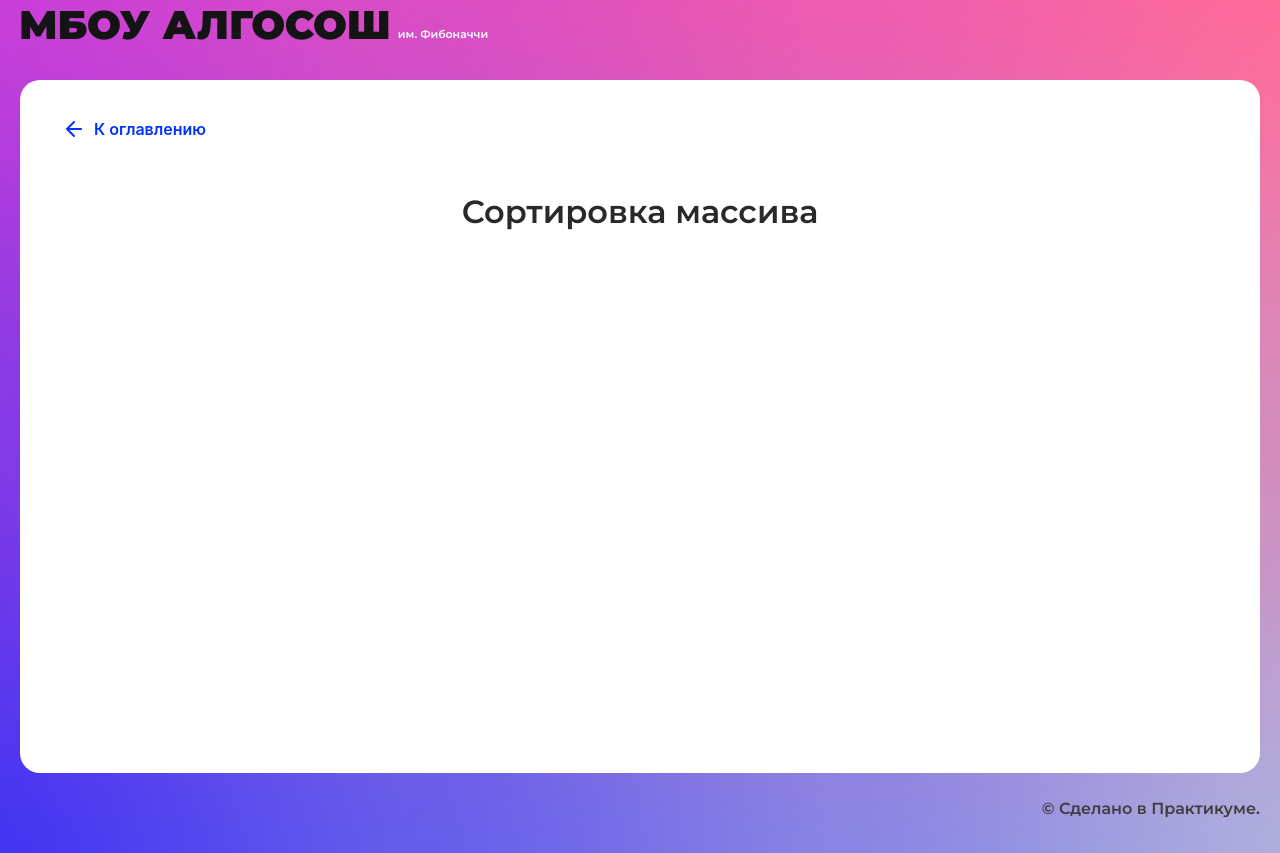
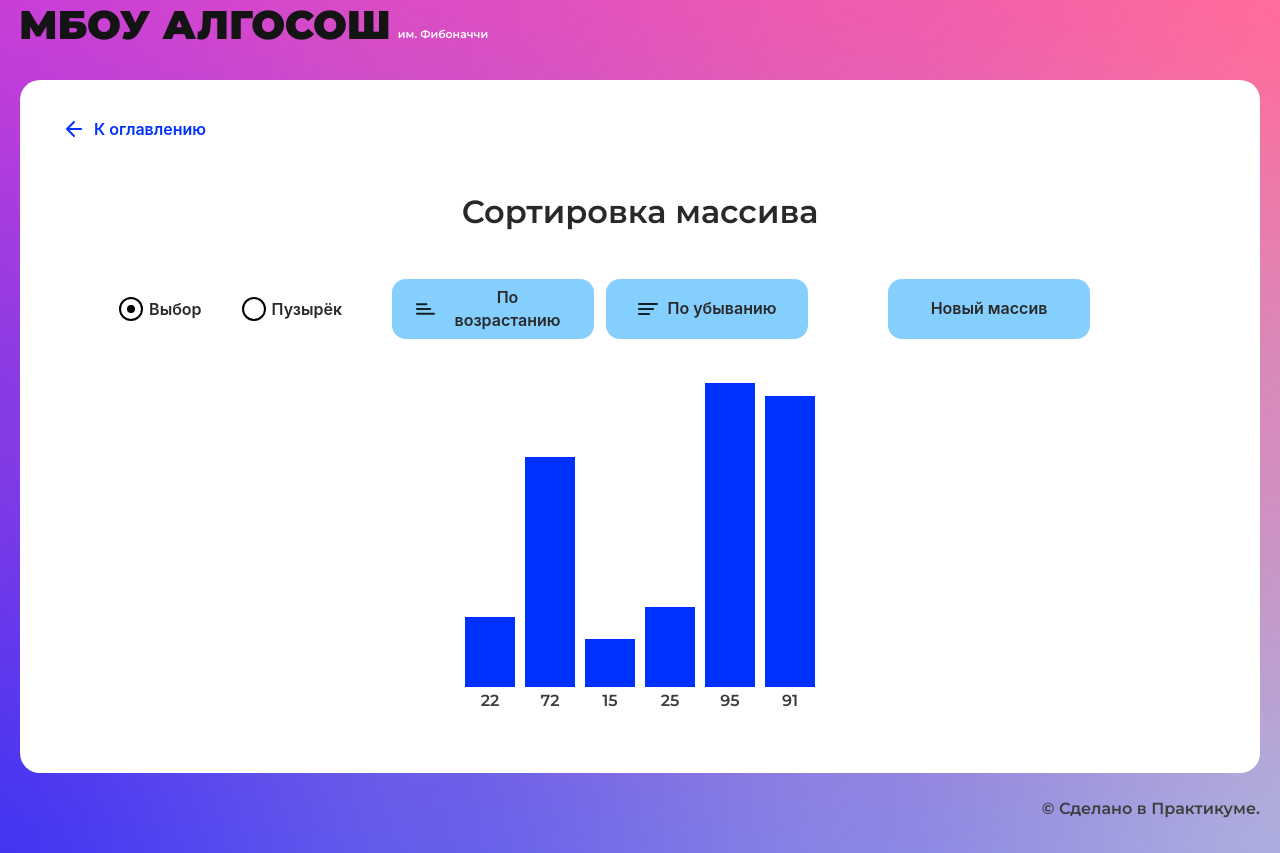
Before and after one commit to vasaykh2/algososh, a React (Create React App) app: page /sorting in a window 1280 px wide. Built offline with nearby package versions, Linux system fonts and the light colour scheme.

Commit message:
feat: добавить SortingPage

```diff
--- /dev/null
+++ b/src/components/sorting-page/sorting-page.module.css
@@ -0,0 +1,42 @@
+.wrapper {
+  display: grid;
+  grid-template-areas:
+    'radio direction generate'
+    'algorithm algorithm algorithm';
+  grid-template-columns: repeat(3, 1fr);
+  justify-content: center;
+}
+
+.radioButtons {
+  display: flex;
+  align-items: center;
+  gap: 40px;
+  margin-right: 50px;
+  grid-area: radio;
+  justify-self: right;
+}
+
+.directionButtons {
+  display: flex;
+  gap: 12px;
+  margin-right: 80px;
+  grid-area: direction;
+}
+
+.button {
+  width: 202px;
+}
+
+.generateButton {
+  grid-area: generate;
+  justify-self: left;
+}
+
+.algorithm {
+  display: flex;
+  justify-content: center;
+  align-items: flex-end;
+  gap: 10px;
+  grid-area: algorithm;
+  height: 370px;
+}
--- a/src/components/sorting-page/sorting-page.tsx
+++ b/src/components/sorting-page/sorting-page.tsx
@@ -1,10 +1,93 @@
-import React from "react";
-import { SolutionLayout } from "../ui/solution-layout/solution-layout";
+import React, { useEffect, useState } from 'react';
+
+import { SolutionLayout } from '../ui/solution-layout/solution-layout';
+import { RadioInput } from '../ui/radio-input/radio-input';
+import { Button } from '../ui/button/button';
+import { Column } from '../ui/column/column';
+
+import { generateArray, sortBubble, sortSelection } from './utils';
+import { randomArrayOptions } from '../../constants/random-array';
+import { SHORT_DELAY_IN_MS } from '../../constants/delays';
+
+import { Sorting, TBarElement } from '../../types/sorting';
+import { Direction } from '../../types/direction';
+
+import styles from './sorting-page.module.css';
 
 export const SortingPage: React.FC = () => {
+  const [sorting, setSortingWay] = useState<Sorting>(Sorting.Selection);
+  const [array, setArray] = useState<TBarElement[]>([]);
+  const [isRunning, setIsRunning] = useState(false);
+  const [direction, setDirection] = useState<Direction | null>(null);
+
+  useEffect(() => {
+    setArray(generateArray(randomArrayOptions));
+  }, []);
+
+  const visualizeAlgorithm = async (direction: Direction) => {
+    setIsRunning(true);
+    setDirection(direction);
+    sorting === Sorting.Selection
+      ? await sortSelection(array, direction, setArray, SHORT_DELAY_IN_MS)
+      : await sortBubble(array, direction, setArray, SHORT_DELAY_IN_MS);
+    setIsRunning(false);
+    setDirection(null);
+  };
+
   return (
     <SolutionLayout title="Сортировка массива">
-
+      <div className={styles.wrapper}>
+        <div className={styles.radioButtons}>
+          <RadioInput
+            name="sorting"
+            label="Выбор"
+            checked={sorting === 'selection'}
+            onChange={() => setSortingWay(Sorting.Selection)}
+            disabled={isRunning}
+          />
+          <RadioInput
+            name="sorting"
+            label="Пузырёк"
+            checked={sorting === 'bubble'}
+            onChange={() => setSortingWay(Sorting.Bubble)}
+            disabled={isRunning}
+          />
+        </div>
+        <div className={styles.directionButtons}>
+          <Button
+            text="По возрастанию"
+            sorting={Direction.Ascending}
+            extraClass={styles.button}
+            onClick={() => visualizeAlgorithm(Direction.Ascending)}
+            disabled={isRunning}
+            isLoader={direction === Direction.Ascending}
+          />
+          <Button
+            text="По убыванию"
+            sorting={Direction.Descending}
+            extraClass={styles.button}
+            onClick={() => visualizeAlgorithm(Direction.Descending)}
+            disabled={isRunning}
+            isLoader={direction === Direction.Descending}
+          />
+        </div>
+        <Button
+          text="Новый массив"
+          extraClass={`${styles.button} ${styles.generateButton}`}
+          onClick={() => setArray(generateArray(randomArrayOptions))}
+          disabled={isRunning}
+        />
+        <div className={styles.algorithm}>
+          {array.length > 0 &&
+            array.map((element) => (
+              <Column
+                index={element.number}
+                key={element.id}
+                state={element.state}
+              />
+            ))}
+        </div>
+      </div>
     </SolutionLayout>
   );
 };
--- /dev/null
+++ b/src/components/sorting-page/utils.ts
@@ -0,0 +1,97 @@
+import {
+  changeElementsState,
+  cloneState,
+  getRandomNumber,
+  swap,
+  timeoutPromise,
+} from '../../utils/utils';
+import { TBarElement, TRandomArrayOptions } from '../../types/sorting';
+import { Direction } from '../../types/direction';
+import React from 'react';
+import { ElementStates } from '../../types/element-states';
+
+export const sortBubble = async (
+  array: TBarElement[],
+  direction: Direction,
+  state: React.Dispatch<React.SetStateAction<TBarElement[]>>,
+  timeout: number
+) => {
+  for (let j = array.length - 1; j >= 0; j--) {
+    for (let i = 0; i < j; i++) {
+      const curElements = [array[i], array[i + 1]];
+      changeElementsState(curElements, ElementStates.Changing);
+      state(cloneState(array));
+      if (direction === Direction.Ascending) {
+        if (array[i].number > array[i + 1].number) {
+          swap(array, i, i + 1);
+        }
+      } else {
+        if (array[i].number < array[i + 1].number) {
+          swap(array, i, i + 1);
+        }
+      }
+      await timeoutPromise(timeout);
+      changeElementsState([array[i]], ElementStates.Default);
+      state(cloneState(array));
+    }
+    changeElementsState([array[j]], ElementStates.Modified);
+    state(cloneState(array));
+  }
+};
+
+export const sortSelection = async (
+  array: TBarElement[],
+  direction: Direction,
+  state: React.Dispatch<React.SetStateAction<TBarElement[]>>,
+  timeout: number
+) => {
+  for (let i = 0; i < array.length - 1; i++) {
+    let indexToSwap = i;
+
+    changeElementsState([array[i]], ElementStates.Swapping);
+    for (let j = i + 1; j < array.length; j++) {
+      changeElementsState([array[j]], ElementStates.Changing);
+      state(cloneState(array));
+      if (direction === Direction.Ascending) {
+        if (array[j].number < array[indexToSwap].number) {
+          if (indexToSwap !== i) {
+            changeElementsState([array[indexToSwap]], ElementStates.Default);
+          }
+          indexToSwap = j;
+          changeElementsState([array[indexToSwap]], ElementStates.Swapping);
+        } else {
+          changeElementsState([array[j]], ElementStates.Default);
+        }
+      } else {
+        if (array[j].number > array[indexToSwap].number) {
+          if (indexToSwap !== i) {
+            changeElementsState([array[indexToSwap]], ElementStates.Default);
+          }
+          indexToSwap = j;
+          changeElementsState([array[indexToSwap]], ElementStates.Swapping);
+        } else {
+          changeElementsState([array[j]], ElementStates.Default);
+        }
+      }
+      await timeoutPromise(timeout);
+    }
+    swap(array, i, indexToSwap);
+    changeElementsState([array[i]], ElementStates.Modified);
+    if (indexToSwap !== i) {
+      changeElementsState([array[indexToSwap]], ElementStates.Default);
+    }
+    state(cloneState(array));
+  }
+  changeElementsState([array[array.length - 1]], ElementStates.Modified);
+  state(cloneState(array));
+};
+
+export const generateArray = (options: TRandomArrayOptions): TBarElement[] => {
+  const { minNumber, maxNumber, minLength, maxLength } = options;
+  const length = getRandomNumber(minLength, maxLength);
+  const array = [];
+  for (let i = 0; i < length; i++) {
+    array.push({ number: getRandomNumber(minNumber, maxNumber), id: i });
+  }
+  return array;
+};
--- a/src/types/sorting.ts
+++ b/src/types/sorting.ts
@@ -22,7 +22,7 @@ export type TRandomArrayOptions = {
     maxLength: number;
 }
 
-export enum SortingWay {
+export enum Sorting {
     Bubble = "bubble",
     Selection = "selection",
 }
```
Also changed, not shown: 1 other file (tests, documents, lock files or other folders).
